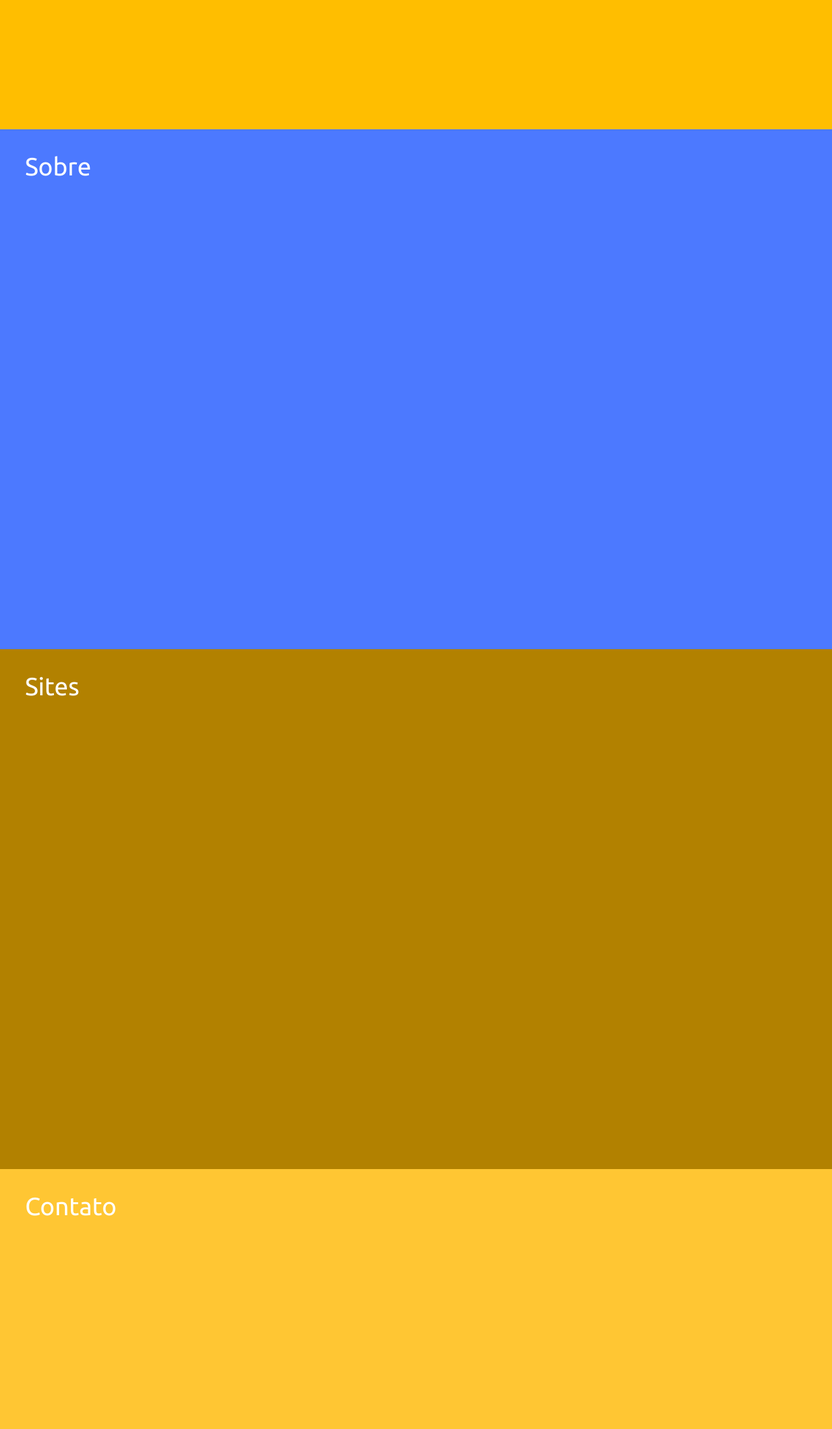
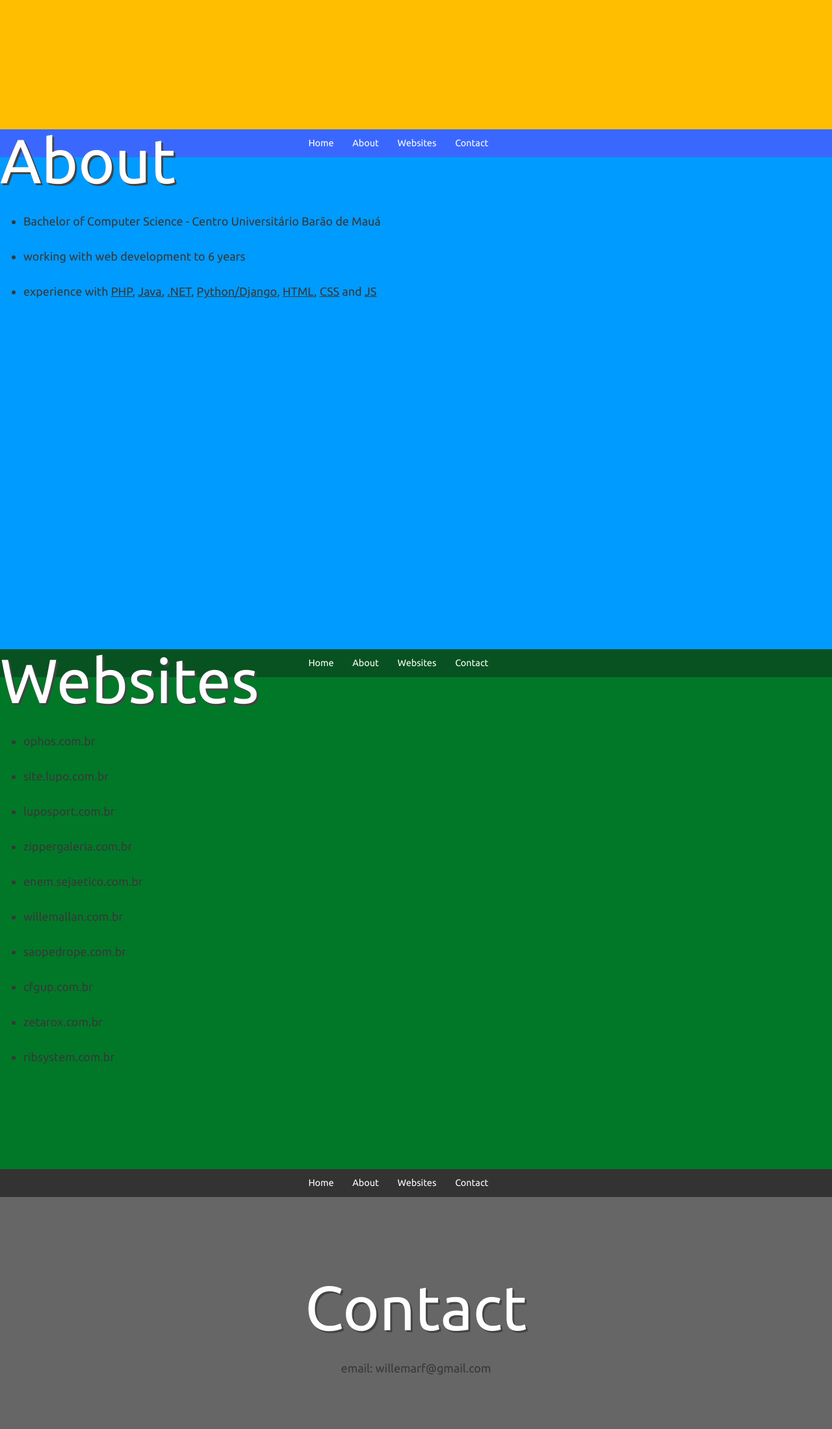
Before and after one commit to wiskton/wiskton.github.io, a plain HTML site: page index.html in a window 1280 px wide. Shown: the part 601-2800 px from the top of the page at 65% size. Drawn offline with Linux system fonts and the light colour scheme.

Commit message:
index e estilo

```diff
--- a/css/estilo.css
+++ b/css/estilo.css
@@ -9,34 +9,7 @@ body{
     font-size: 12px;
 }
 
-#scroll{
-    position: absolute;
-    top: 0;
-    z-index: 9;
-    background: orange;
-    width: 100%;
-}
-
-#scroll ul{
-    width: 30em;
-    left: 40%;
-    margin: 0 auto;
-}
-
-#scroll ul li{
-    float:left;
-    padding: 1em;
-    font-family: 'Ubuntu',sans-serif;
-    font-size: 1.2em;
-}
-
-#scroll ul li:hover{
-    float:left;
-    padding: 1em;
-    font-family: 'Ubuntu',sans-serif;
-    font-size: 1.2em;
-    background: #FFBE00;
-}
+/* ---------------- HOME ---------------- */
 
 #home {
     background: #FFBE00;
@@ -45,6 +18,34 @@ body{
     height: 100%;
     position: absolute;
     top: 0;
+}
+
+#home #menu{
+    position: absolute;
+    background: orange;
+    width: 100%;
+}
+
+#home #menu ul{
+    width: 30em;
+    left: 40%;
+    margin: 0 auto;
+}
+
+#home #menu ul li{
+    float:left;
+    padding: 1em;
+    font-family: 'Ubuntu',sans-serif;
+    font-size: 1.2em;
+}
+
+#home #menu ul li:hover{
+    float:left;
+    padding: 1em;
+    font-family: 'Ubuntu',sans-serif;
+    font-size: 1.2em;
+    background: #FFBE00;
+    cursor: pointer;
 }
 
 #home .text {
@@ -74,12 +75,12 @@ body{
     text-decoration: underline;
 }
 
-#home ul li{
+#home .img li{
     float:left;
     width:11em;
 }
 
-#home ul li img {
+#home .img li img {
     width:8em;
     height:8em;
     background:#F2F2F2;
@@ -87,8 +88,10 @@ body{
     border-radius:6em;
 }
 
-#page1 {
-    background: #4C79FF;
+/* ---------------- About ---------------- */
+
+#about {
+    background: #009BFF;
     color: white;
     width: 100%;
     height: 100%;
@@ -96,15 +99,69 @@ body{
     top: 100%;
 }
 
-
-#page1 h2 {
-    font-family: 'Ubuntu',sans-serif;
-    font-size: 3.2em;
-    padding: 1em;
+#about #menu{
+    position: absolute;
+    top: 0;
+    background: #3A68FF;
+    width: 100%;
 }
 
-#page2 {
-    background: #B28100;
+#about #menu ul{
+    width: 30em;
+    left: 40%;
+    margin: 0 auto;
+}
+
+#about #menu ul li{
+    float:left;
+    padding: 1em;
+    font-family: 'Ubuntu',sans-serif;
+    font-size: 1.2em;
+}
+
+#about #menu ul li:hover{
+    float:left;
+    padding: 1em;
+    font-family: 'Ubuntu',sans-serif;
+    font-size: 1.2em;
+    background: #009BFF;
+    cursor: pointer;
+}
+
+#about .text{
+    position: relative;
+    width: 100%;
+}
+
+#about h1 {
+    font-family: 'Ubuntu',sans-serif;
+    font-size: 8em;
+    text-shadow: 3px 3px #444444;
+}
+
+#about p {
+    font-family: 'Ubuntu',sans-serif;
+    font-size: 1.5em;
+    margin: 2em;
+    color: #383838;
+}
+
+#about .itens li {
+    font-family: 'Ubuntu',sans-serif;
+    font-size: 1.5em;
+    margin: 2em;
+    color: #383838;
+    list-style: disc;
+}
+
+#about em {
+    text-decoration: underline;
+}
+
+/* ---------------- Websites ---------------- */
+
+#websites {
+    background: #007828;
     color: white;
     width: 100%;
     height: 100%;
@@ -112,14 +169,69 @@ body{
     top: 200%;
 }
 
-#page2 h2 {
-    font-family: 'Ubuntu',sans-serif;
-    font-size: 3.2em;
-    padding: 1em;
+#websites #menu{
+    position: absolute;
+    top: 0;
+    background: #075220;
+    width: 100%;
 }
 
-#page3 {
-    background: #FFC633;
+#websites #menu ul{
+    width: 30em;
+    left: 40%;
+    margin: 0 auto;
+}
+
+#websites #menu ul li{
+    float:left;
+    padding: 1em;
+    font-family: 'Ubuntu',sans-serif;
+    font-size: 1.2em;
+}
+
+#websites #menu ul li:hover{
+    float:left;
+    padding: 1em;
+    font-family: 'Ubuntu',sans-serif;
+    font-size: 1.2em;
+    background: #007828;
+    cursor: pointer;
+}
+
+#websites .text{
+    position: relative;
+    width: 100%;
+}
+
+#websites h1 {
+    font-family: 'Ubuntu',sans-serif;
+    font-size: 8em;
+    text-shadow: 3px 3px #444444;
+}
+
+#websites p {
+    font-family: 'Ubuntu',sans-serif;
+    font-size: 1.5em;
+    margin: 2em;
+    color: #383838;
+}
+
+#websites .itens li {
+    font-family: 'Ubuntu',sans-serif;
+    font-size: 1.5em;
+    margin: 2em;
+    color: #383838;
+    list-style: disc;
+}
+
+#websites em {
+    text-decoration: underline;
+}
+
+/* ---------------- Contact ---------------- */
+
+#contact {
+    background: #666666;
     color: white;
     width: 100%;
     height: 100%;
@@ -127,9 +239,70 @@ body{
     top: 300%;
 }
 
+#contact #menu{
+    position: absolute;
+    background: #333333;
+    width: 100%;
+}
 
-#page3 h2 {
+#contact #menu ul{
+    width: 30em;
+    left: 40%;
+    margin: 0 auto;
+}
+
+#contact #menu ul li{
+    float:left;
+    padding: 1em;
     font-family: 'Ubuntu',sans-serif;
-    font-size: 3.2em;
+    font-size: 1.2em;
+}
+
+#contact #menu ul li:hover{
+    float:left;
     padding: 1em;
+    font-family: 'Ubuntu',sans-serif;
+    font-size: 1.2em;
+    background: #666666;
+    cursor: pointer;
 }
+
+#contact .text {
+    height: 376px;
+    left: 50%;
+    margin: -235px 0 0 -419px;
+    position: absolute;
+    text-align: center;
+    top: 50%;
+    width: 838px;
+}
+
+#contact h1 {
+    font-family: 'Ubuntu',sans-serif;
+    font-size: 8em;
+    text-shadow: 3px 3px #444444;
+}
+
+#contact p {
+    font-family: 'Ubuntu',sans-serif;
+    font-size: 1.5em;
+    margin: 2em;
+    color: #383838;
+}
+
+#contact em {
+    text-decoration: underline;
+}
+
+#contact .img li{
+    float:left;
+    width:11em;
+}
+
+#contact .img li img {
+    width:8em;
+    height:8em;
+    background:#F2F2F2;
+    padding:1em;
+    border-radius:6em;
+}
--- a/index.html
+++ b/index.html
@@ -27,23 +27,23 @@
 <body>
 
 
-    <div id="scroll">
-
-        <ul>
-            <li>HOME</li>
-            <li>SOBRE</li>
-            <li>SITES</li>
-            <li>CONTATO</li>
-        </ul>
-    </div>
-
+    <!-- HOME -->
     <div id="home">
 
+        <div id="menu">
+            <ul>
+                <li>Home</li>
+                <li>About</li>
+                <li>Websites</li>
+                <li>Contact</li>
+            </ul>
+        </div>
+
         <div class="text">
-            <h1><div id="titulo">Willem Allan</div></h1>
+            <h1>Willem Allan</h1>
             <h1>back-end engineer</h1>
             <p>user ubuntu, 24 years, working with web development to 6 years, experience with <em>PHP</em>, <em>Java</em>, <em>.NET</em>, <em>Python/Django</em>, <em>HTML</em>, <em>CSS</em> and <em>JS</em><p>
-            <ul>
+            <ul class="img">
                 <li><img src="images/python.png"></li>
                 <li><img src="images/html5.png"></li>
                 <li><img src="images/django.png"></li>
@@ -55,17 +55,74 @@
 
     </div>
 
+    <!-- ABOUT -->
+    <div id="about">
 
-    <div id="page1" name="sobre">
-        <h2>Sobre</h2>
+        <div id="menu">
+            <ul>
+                <li>Home</li>
+                <li>About</li>
+                <li>Websites</li>
+                <li>Contact</li>
+            </ul>
+        </div>
+
+        <div class="text">
+            <h1>About</h1>
+            <ul class="itens">
+                <li>Bachelor of Computer Science - Centro Universitário Barão de Mauá</li>
+                <li>working with web development to 6 years</li>
+                <li>experience with <em>PHP</em>, <em>Java</em>, <em>.NET</em>, <em>Python/Django</em>, <em>HTML</em>, <em>CSS</em> and <em>JS</em></li>
+            <ul>
+        </div>
+
     </div>
 
-    <div id="page2" name="sites">
-        <h2>Sites</h2>
+    <!-- Websites -->
+    <div id="websites">
+
+        <div id="menu">
+            <ul>
+                <li>Home</li>
+                <li>About</li>
+                <li>Websites</li>
+                <li>Contact</li>
+            </ul>
+        </div>
+
+        <div class="text">
+            <h1>Websites</h1>
+            <ul class="itens">
+                <li>ophos.com.br</li>
+                <li>site.lupo.com.br</li>
+                <li>luposport.com.br</li>
+                <li>zippergaleria.com.br</li>
+                <li>enem.sejaetico.com.br</li>
+                <li>willemallan.com.br</li>
+                <li>saopedrope.com.br</li>
+                <li>cfgup.com.br</li>
+                <li>zetarox.com.br</li>
+                <li>ribsystem.com.br</li>
+            <ul>
+        </div>
+
     </div>
 
-    <div id="page3" name="contato">
-        <h2>Contato</h2>
+    <div id="contact">
+
+        <div id="menu">
+            <ul>
+                <li>Home</li>
+                <li>About</li>
+                <li>Websites</li>
+                <li>Contact</li>
+            </ul>
+        </div>
+
+        <div class="text">
+            <h1>Contact</h1>
+            <p>email: willemarf@gmail.com</p>
+        </div>
     </div>
 
 </body>
```
